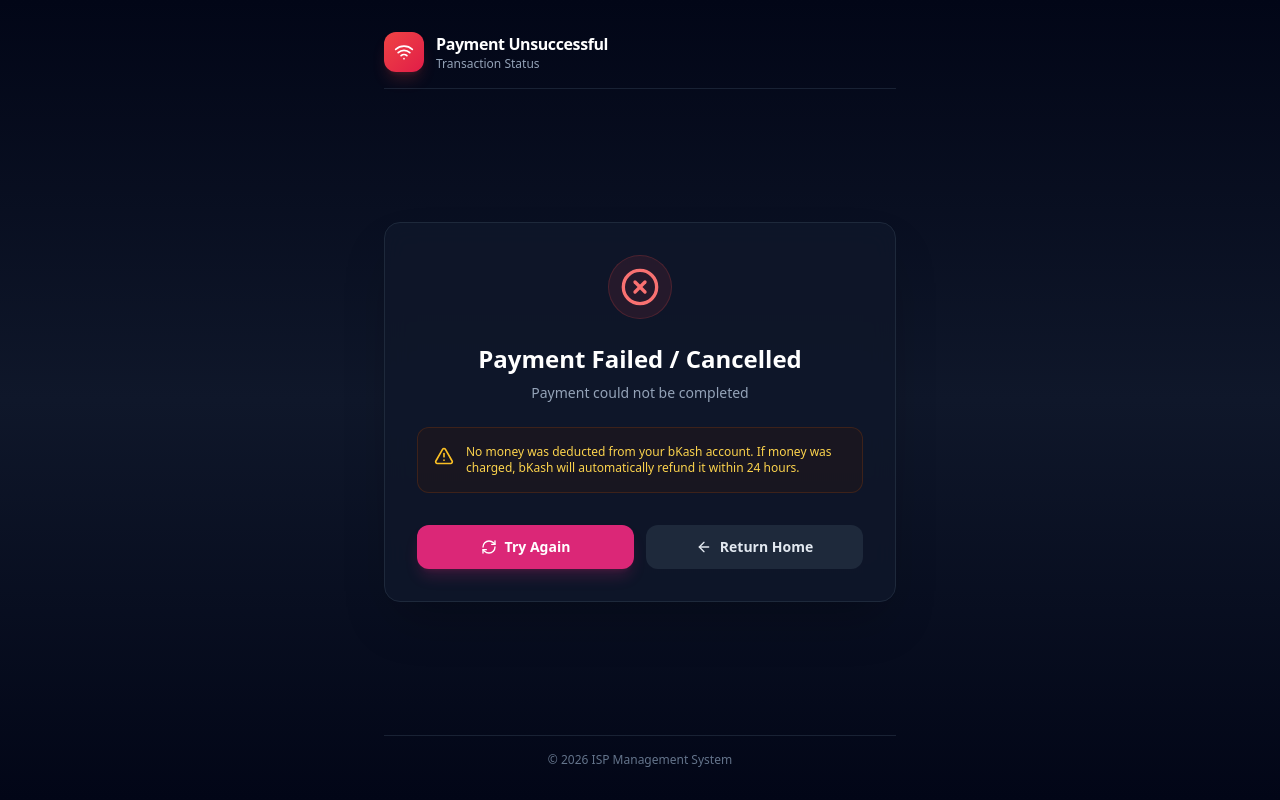
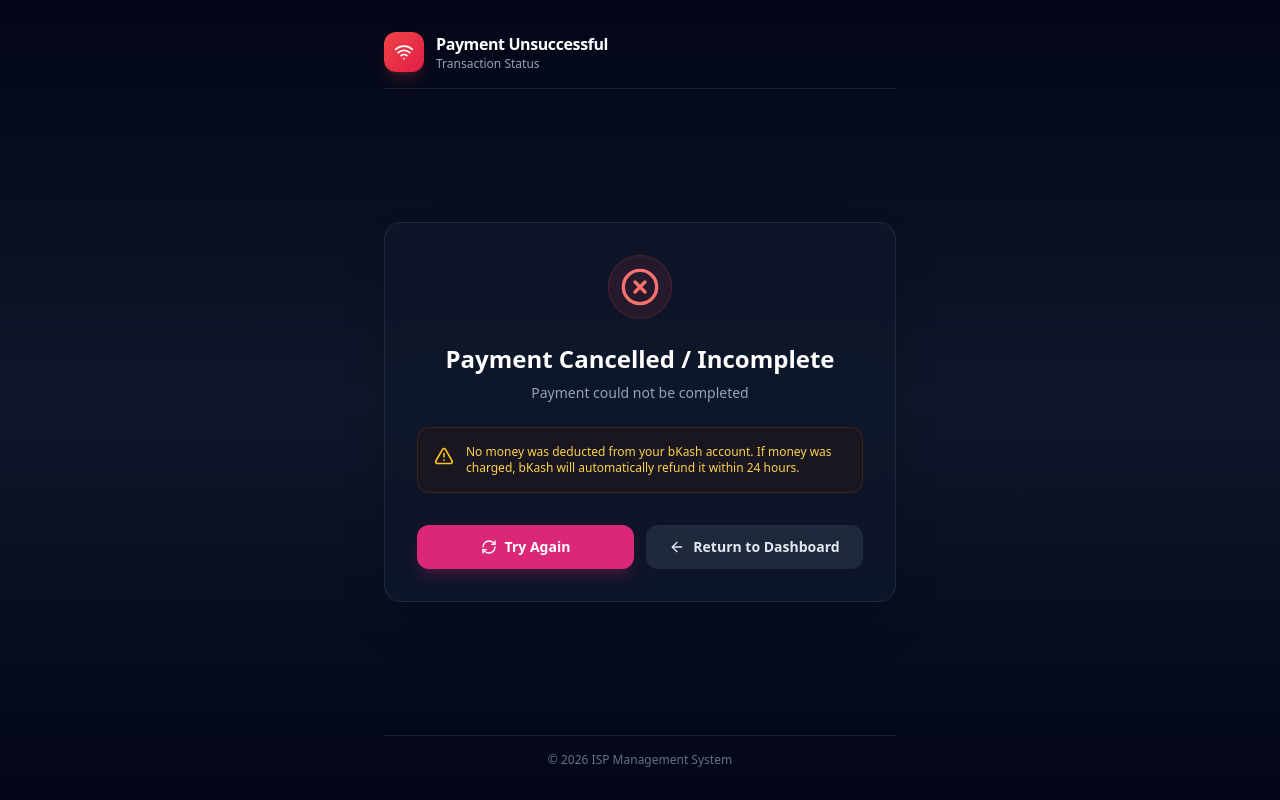
Before and after one commit to tricks-ter/isp-billing-system, a React (Vite) app in the folder frontend/: page /payment/failed in a window 1280 px wide. Built offline with nearby package versions, Linux system fonts and the light colour scheme; no server answers.

Commit message:
fix: dynamic returnPath in payment failed page for customer portal

```diff
--- a/frontend/src/pages/PaymentFailedPage.jsx
+++ b/frontend/src/pages/PaymentFailedPage.jsx
@@ -1,10 +1,12 @@
-// frontend/src/pages/PaymentFailedPage.jsx
 import { useSearchParams, Link } from 'react-router-dom';
 import { XCircle, Wifi, AlertTriangle, ArrowLeft, RefreshCw } from 'lucide-react';
+import useCustomerAuthStore from '../store/customerAuthStore';
 
 export default function PaymentFailedPage() {
   const [searchParams] = useSearchParams();
   const message = searchParams.get('message') || 'Payment could not be completed';
+  const isCustomerAuth = useCustomerAuthStore((state) => state.isAuthenticated);
+  const returnPath = isCustomerAuth ? '/portal/dashboard' : '/dashboard';
 
   return (
     <div className="min-h-screen bg-gradient-to-b from-slate-950 via-slate-900 to-slate-950 text-slate-100 flex flex-col justify-between p-4 sm:p-6 md:p-8">
@@ -29,7 +31,7 @@
           </div>
 
           <div>
-            <h2 className="text-2xl font-black text-white">Payment Failed / Cancelled</h2>
+            <h2 className="text-2xl font-black text-white">Payment Cancelled / Incomplete</h2>
             <p className="text-sm text-slate-400 mt-2 max-w-sm mx-auto">
               {decodeURIComponent(message)}
             </p>
@@ -43,20 +45,20 @@
           </div>
 
           <div className="flex flex-col sm:flex-row gap-3 pt-2">
-            <button
-              onClick={() => window.history.back()}
+            <Link
+              to={returnPath}
               className="flex-1 py-3 px-4 rounded-xl bg-pink-600 hover:bg-pink-700 text-white font-semibold text-sm transition-colors flex items-center justify-center space-x-2 cursor-pointer shadow-lg shadow-pink-600/20"
             >
               <RefreshCw className="w-4 h-4" />
               <span>Try Again</span>
-            </button>
+            </Link>
 
             <Link
-              to="/dashboard"
+              to={returnPath}
               className="flex-1 py-3 px-4 rounded-xl bg-slate-800 hover:bg-slate-700 text-slate-200 font-semibold text-sm transition-colors flex items-center justify-center space-x-2"
             >
               <ArrowLeft className="w-4 h-4" />
-              <span>Return Home</span>
+              <span>Return to Dashboard</span>
             </Link>
           </div>
         </div>
```
